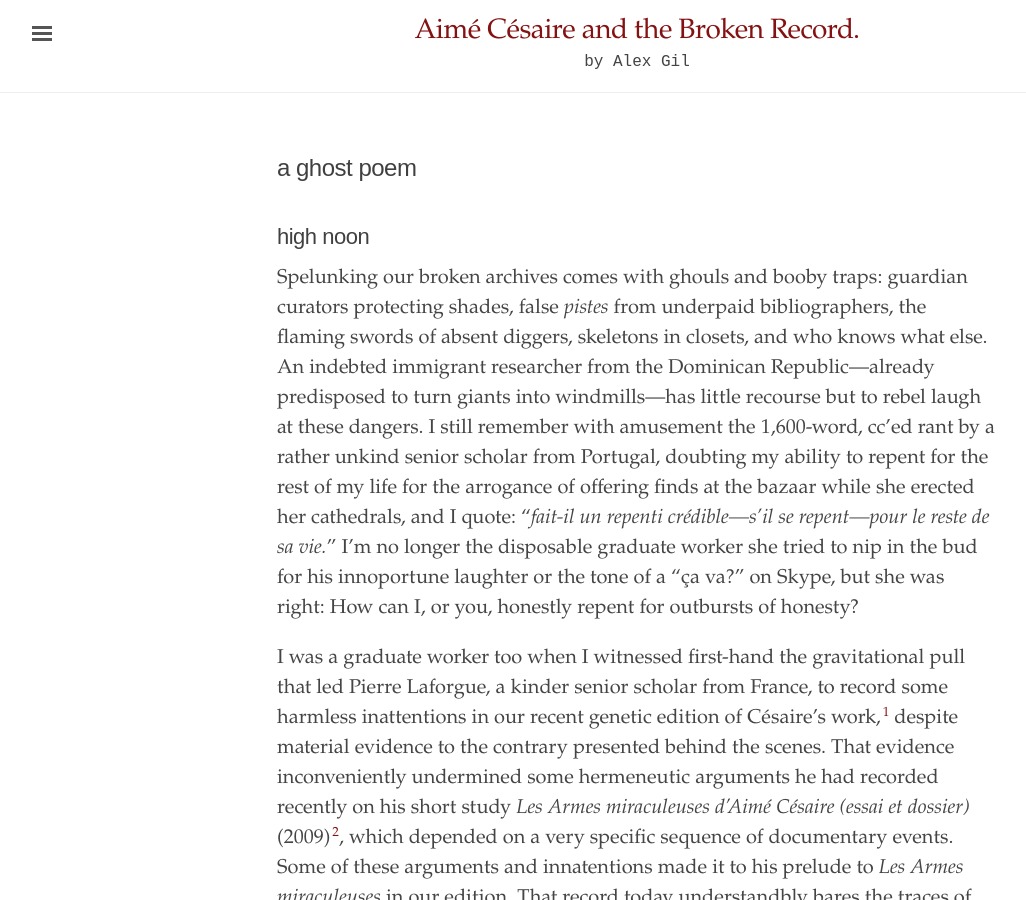
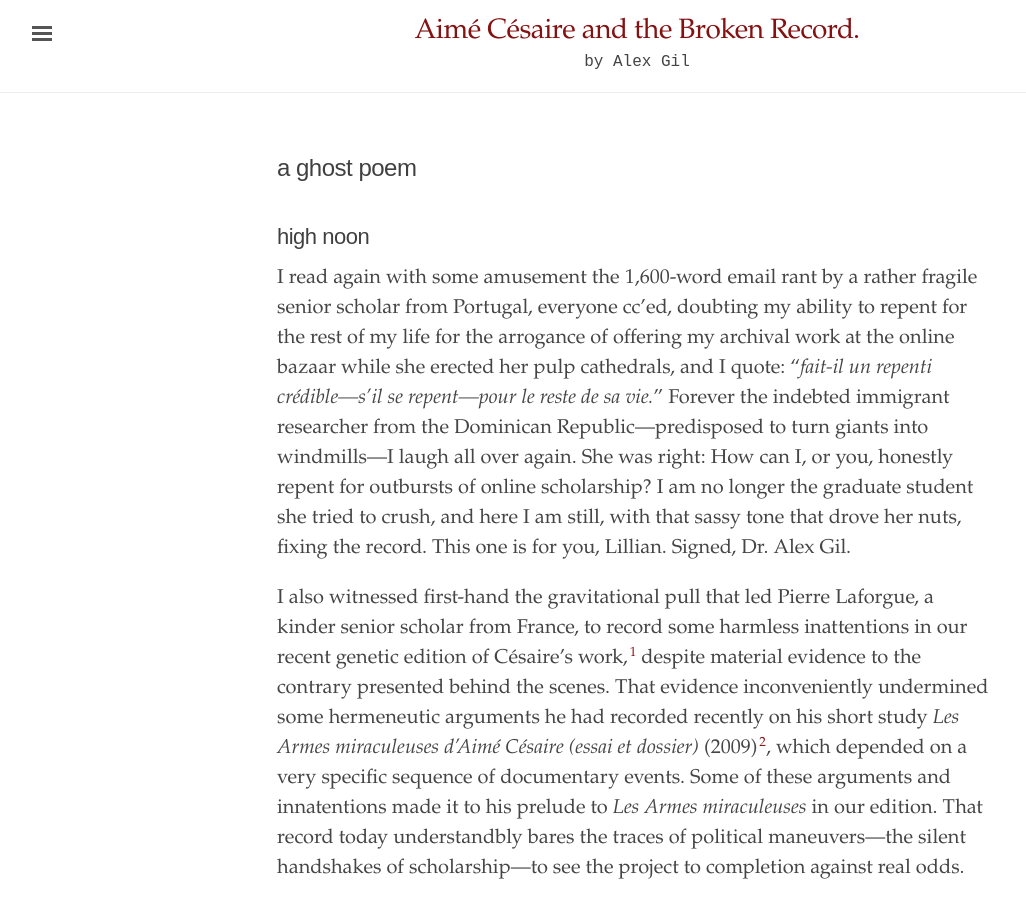
Before and after one commit to elotroalex/record, a Jekyll site: the page built from _chapters/04-ghost.md, in a window 1280 px wide and 900 px high. Shown: the whole window, without its empty margins (3-1029 px from the left). Built offline with Jekyll 4.4.1, drawn with Linux system fonts in a browser that asks for light colours.

Commit message:
changes to ghost

```diff
--- a/_chapters/04-ghost.md
+++ b/_chapters/04-ghost.md
@@ -8,9 +8,9 @@ chapter: 4
 
 ## high noon
 
-Spelunking our broken archives comes with ghouls and booby traps: guardian curators protecting shades, false *pistes* from underpaid bibliographers, the flaming swords of absent diggers, skeletons in closets, and who knows what else. An indebted immigrant researcher from the Dominican Republic—already predisposed to turn giants into windmills—has little recourse but to rebel laugh at these dangers. I still remember with amusement the 1,600-word, cc'ed rant by a rather unkind senior scholar from Portugal, doubting my ability to repent for the rest of my life for the arrogance of offering finds at the bazaar while she erected her cathedrals, and I quote: "*fait-il un repenti crédible—s'il se repent—pour le reste de sa vie.*" I'm no longer the disposable graduate worker she tried to nip in the bud for his innoportune laughter or the tone of a "ça va?" on Skype, but she was right: How can I, or you, honestly repent for outbursts of honesty?
+I read again with some amusement the 1,600-word email rant by a rather fragile senior scholar from Portugal, everyone cc'ed, doubting my ability to repent for the rest of my life for the arrogance of offering my archival work at the online bazaar while she erected her pulp cathedrals, and I quote: "*fait-il un repenti crédible—s'il se repent—pour le reste de sa vie.*" Forever the indebted immigrant researcher from the Dominican Republic—predisposed to turn giants into windmills—I laugh all over again. She was right: How can I, or you, honestly repent for outbursts of online scholarship? I am no longer the graduate student she tried to crush, and here I am still, with that sassy tone that drove her nuts, fixing the record. This one is for you, Lillian. Signed, Dr. Alex Gil.
 
-I was a graduate worker too when I witnessed first-hand the gravitational pull that led Pierre Laforgue, a kinder senior scholar from France, to record some harmless inattentions in our recent genetic edition of Césaire's work,[^n1] despite material evidence  to the contrary presented behind the scenes. That evidence inconveniently undermined some hermeneutic arguments he had recorded recently on his short study *Les Armes miraculeuses d'Aimé Césaire (essai et dossier)* (2009)[^n2], which depended on a very specific sequence of documentary events. Some of these arguments and innatentions made it to his prelude to *Les Armes miraculeuses* in our edition. That record today understandbly bares the traces of political maneuvers—the silent handshakes of scholarship—to see the project to completion against real odds.
+I also witnessed first-hand the gravitational pull that led Pierre Laforgue, a kinder senior scholar from France, to record some harmless inattentions in our recent genetic edition of Césaire's work,[^n1] despite material evidence  to the contrary presented behind the scenes. That evidence inconveniently undermined some hermeneutic arguments he had recorded recently on his short study *Les Armes miraculeuses d'Aimé Césaire (essai et dossier)* (2009)[^n2], which depended on a very specific sequence of documentary events. Some of these arguments and innatentions made it to his prelude to *Les Armes miraculeuses* in our edition. That record today understandbly bares the traces of political maneuvers—the silent handshakes of scholarship—to see the project to completion against real odds.
 
 I promised to several parties at the time that I would not promote a correction for a while, for the sake of the project and because Laforgue is an actual, honest-to-god decent fellow. It's been almost five years now, though, and folks have moved on to the faux-surprises of the Trump era and the nervous promises of call-out culture. I therefore solemnly present to you my patient correction of the record in the form of a divertimento: the tale of the phantom poem, *Le Grand Midi.*
 
```
